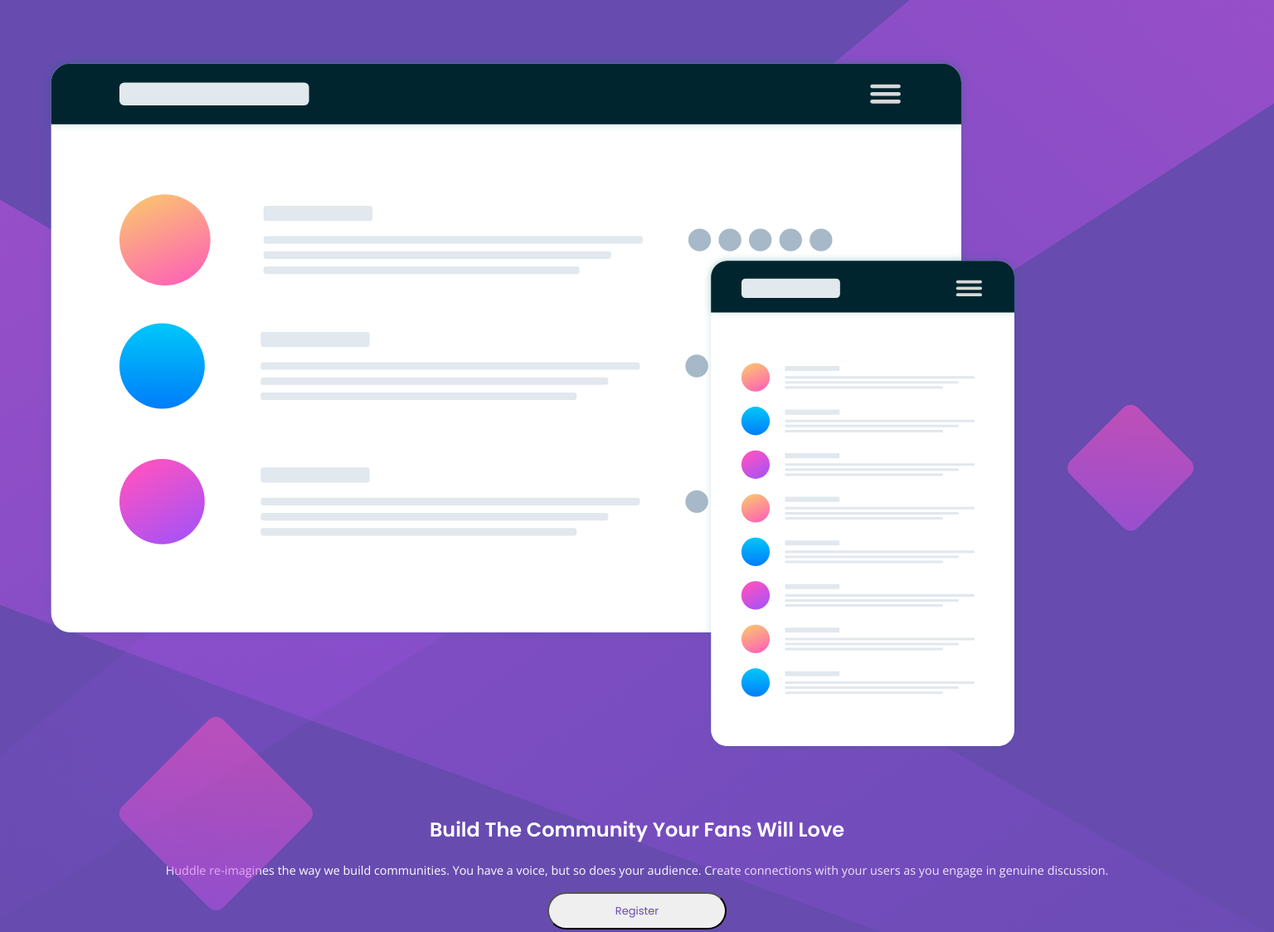
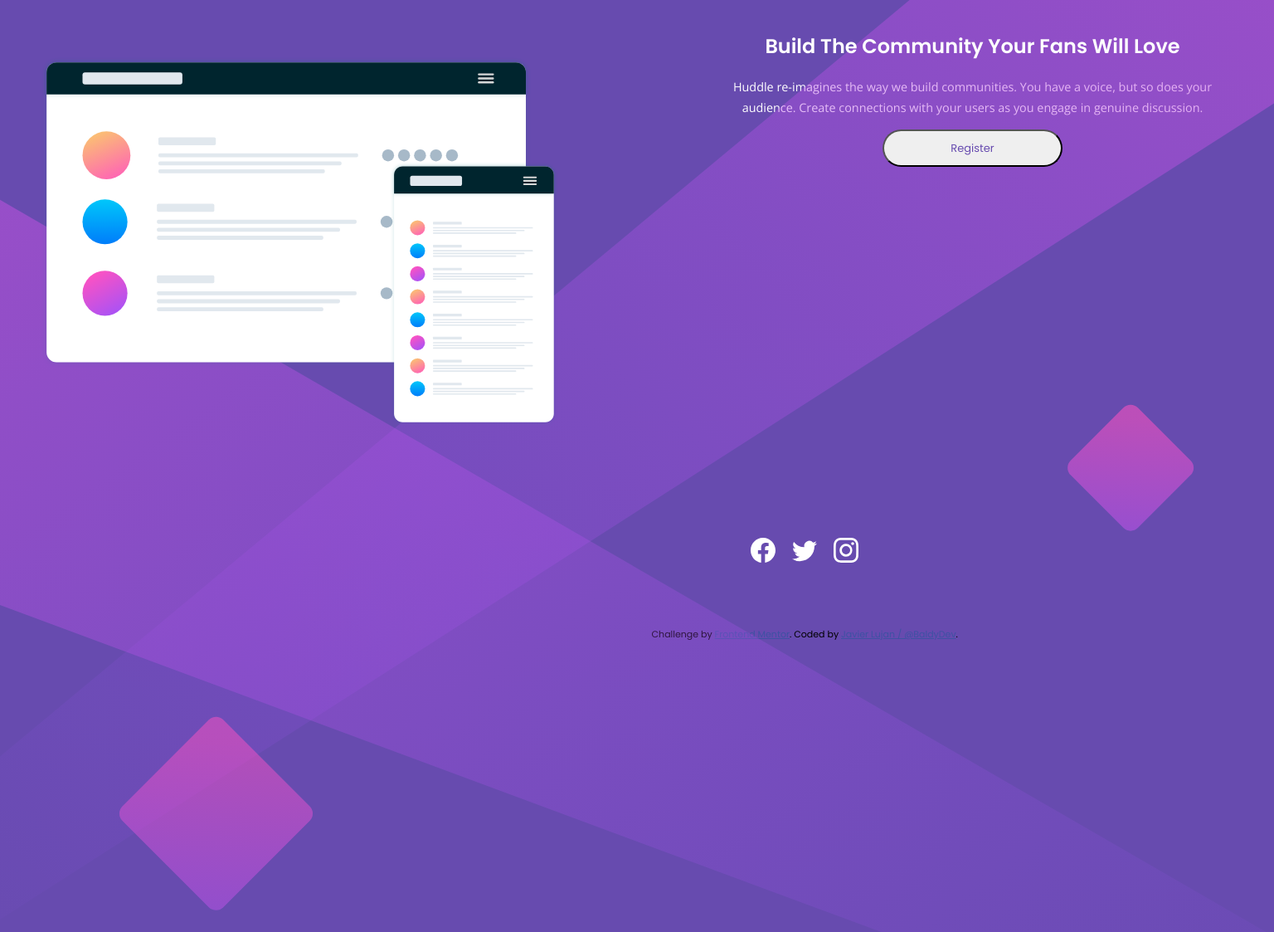
Before and after one commit to javilujan2/huddle-landing-page-with-single-introductory-section-master, a plain HTML site: page index.html in a window 1536 px wide. Shown: the part 177-1300 px from the top of the page at 83% size. Drawn offline with nearby package versions, Linux system fonts and the light colour scheme.

Commit message:
adding styles to media-querys

```diff
--- a/index.html
+++ b/index.html
@@ -18,18 +18,21 @@
 
 </head>
 <body>
-    <header>
+
       <div class="img-container">
         <img class="background-img" src="./images/bg-mobile.svg" alt="Backgroung image">
       </div>
 
-      <div class="main container">
+      <div class="main-container">
+        <div class="logo">
         <img class="logo-img" src="./images/logo.svg" alt="Company logo">
-    </header>
+        </div>
 
-      <img class="main-img" src="./images/illustration-mockups.svg" alt="Main img">
+        <div class="principal">
+        <img class="principal-img" src="./images/illustration-mockups.svg" alt="Main img">
+        </div>
 
-    <main>
+        <div class="text-container">
         <h1 class="tittle">
           Build The Community Your Fans Will Love
         </h1>
@@ -40,8 +43,8 @@
         </p>
 
         <button class="button"><a href="#">Register</a></button>
+        </div>
 
-    </main>
 
     <footer>
 
@@ -61,7 +64,7 @@
 
         <p class="attribution">
           Challenge by <a href="https://www.frontendmentor.io?ref=challenge" target="_blank">Frontend Mentor</a>.
-          Coded by <a href="#">Your Name Here</a>.
+          Coded by <a href="#">Javier Lujan / @BaldyDev</a>.
         </p>
     </footer>
       </div>
--- a/styles.css
+++ b/styles.css
@@ -25,18 +25,18 @@ background-color: var(--Violet);
     margin: 0 auto;
 }
 
+.main.container {
+    display: grid;
+    grid-auto-rows: 1fr;
+}
+
 .logo-img {
     position: relative;
     width: 40%;
     margin: 20px 30px;
 }
 
-.main.container {
-    display: grid;
-    grid-auto-rows: 1fr;
-}
-
-.main-img {
+.principal-img {
     position: relative;
     width: 77%;
     margin: 50px;
@@ -104,25 +104,33 @@ background-color: var(--Violet);
 .attribution { font-size: 11px; text-align: center; }
 .attribution a { color: hsl(228, 45%, 44%); }
 
-@media (min-width: 1440px) {
+@media (min-width: 768px) {
     .main-container {
         display: grid;
-        grid-template-columns: 2fr / 1fr;
-        grid-template-rows: 1fr / 4fr / 1fr;
+        grid-template-areas:
+            "header header header"
+            "img img text"
+            "img img text"
+            "img img text"
+            "img img text"
+            "fotter footer footer"
+        ;
     }
 
-    .logo-img {
-        grid-area: 1/1/auto/span3;
+    .logo {
+        grid-area: header;
+    }
 
+    .principal {
+        grid-area: img;
 
     }
 
-    .main-img {
-        grid-area: 2/1;
+    .text-container {
+        grid-area: text;
     }
 
     footer {
-        grid-row-start: 6;
-        grid-row-end: 6;
+        grid-area: footer;
     }
   }
```
